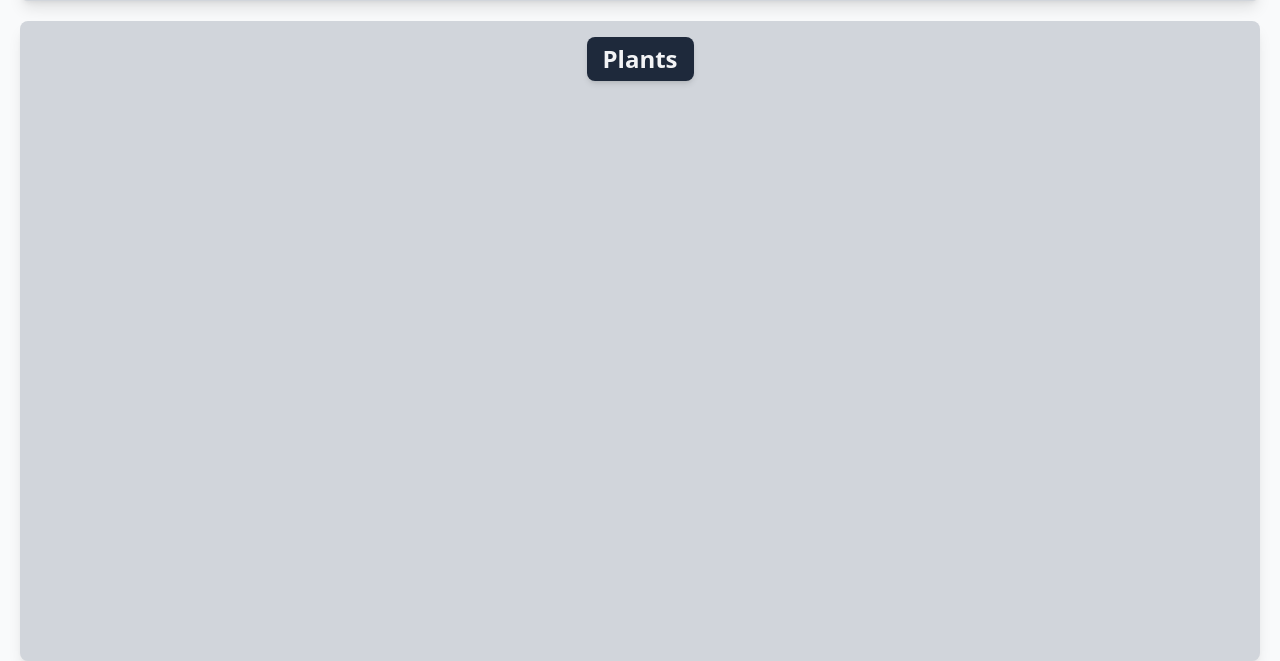
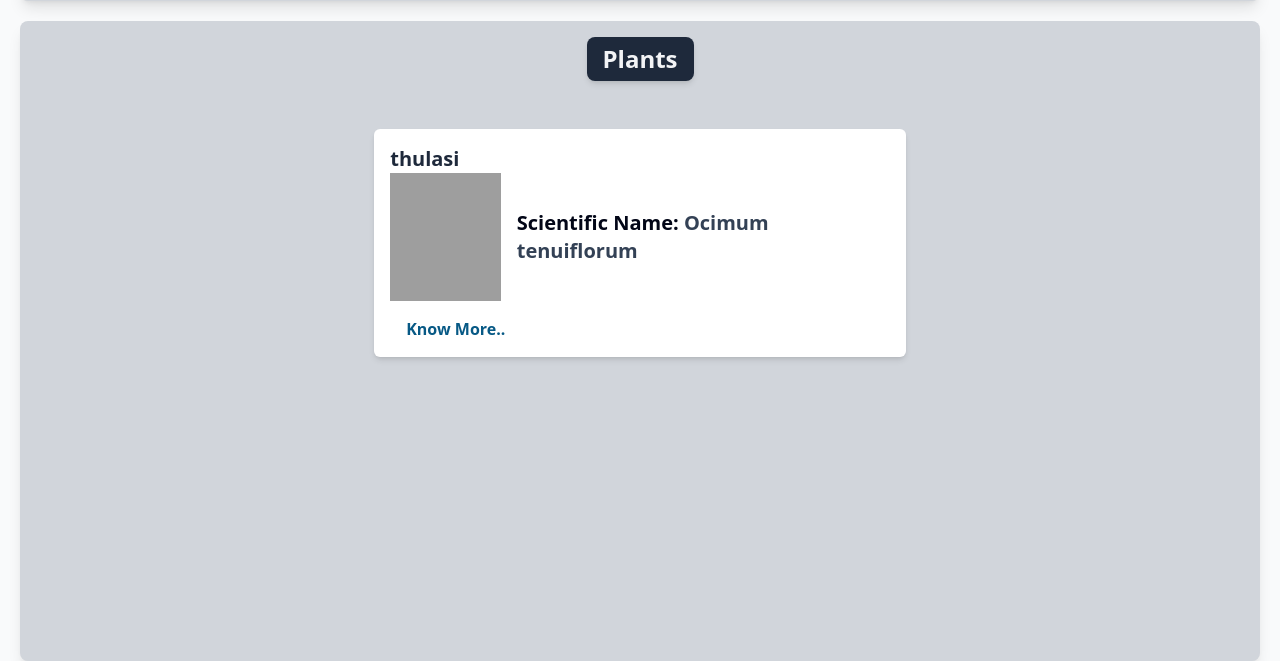
Before and after one commit to 7h3cyb3rm0nk/iks, a PHP site: page /pages/ayurmedics.php in a window 1280 px wide. Shown: the part 1283-1944 px from the top of the page. Run offline with PHP 8.4, Linux system fonts and the light colour scheme; data comes from the database, SQL or seed files in the repository; data that the repository does not hold is empty; grey boxes are pictures that could not be loaded.

Commit message:
feat: add plants list section

```diff
--- a/css/styles.css
+++ b/css/styles.css
@@ -661,6 +665,14 @@ video {
   margin-top: 0.75rem;
 }
 
+.ml-4{
+  margin-left: 1rem;
+}
+
+.mt-4{
+  margin-top: 1rem;
+}
+
 .flex{
   display: flex;
 }
@@ -696,6 +708,14 @@ video {
 
 .h-screen{
   height: 100vh;
+}
+
+.h-\[4em\]{
+  height: 4em;
+}
+
+.h-\[100\%\]{
+  height: 100%;
 }
 
 .max-h-fit{
@@ -734,6 +754,34 @@ video {
 
 .w-full{
   width: 100%;
+}
+
+.w-\[44\%\]{
+  width: 44%;
+}
+
+.w-\[33\%\]{
+  width: 33%;
+}
+
+.w-\[3em\]{
+  width: 3em;
+}
+
+.w-\[4em\]{
+  width: 4em;
+}
+
+.w-\[100\%\]{
+  width: 100%;
+}
+
+.w-\[6em\]{
+  width: 6em;
+}
+
+.w-\[7em\]{
+  width: 7em;
 }
 
 .min-w-\[80vw\]{
@@ -790,12 +838,24 @@ video {
   list-style-type: disc;
 }
 
+.grid-flow-row-dense{
+  grid-auto-flow: row dense;
+}
+
 .grid-cols-10{
   grid-template-columns: repeat(10, minmax(0, 1fr));
 }
 
 .grid-cols-8{
   grid-template-columns: repeat(8, minmax(0, 1fr));
+}
+
+.grid-cols-2{
+  grid-template-columns: repeat(2, minmax(0, 1fr));
+}
+
+.grid-cols-subgrid{
+  grid-template-columns: subgrid;
 }
 
 .grid-rows-2{
@@ -810,6 +870,10 @@ video {
   flex-direction: column;
 }
 
+.items-start{
+  align-items: flex-start;
+}
+
 .items-end{
   align-items: flex-end;
 }
@@ -926,6 +1006,11 @@ video {
 .bg-zinc-500{
   --tw-bg-opacity: 1;
   background-color: rgb(113 113 122 / var(--tw-bg-opacity));
+}
+
+.bg-white{
+  --tw-bg-opacity: 1;
+  background-color: rgb(255 255 255 / var(--tw-bg-opacity));
 }
 
 .bg-opacity-80{
@@ -1037,6 +1122,11 @@ video {
   padding-bottom: 5em;
 }
 
+.py-\[3em\]{
+  padding-top: 3em;
+  padding-bottom: 3em;
+}
+
 .pb-2{
   padding-bottom: 0.5rem;
 }
@@ -1144,6 +1234,21 @@ video {
   color: rgb(39 39 42 / var(--tw-text-opacity));
 }
 
+.text-cyan-600{
+  --tw-text-opacity: 1;
+  color: rgb(8 145 178 / var(--tw-text-opacity));
+}
+
+.text-sky-800{
+  --tw-text-opacity: 1;
+  color: rgb(7 89 133 / var(--tw-text-opacity));
+}
+
+.text-slate-950{
+  --tw-text-opacity: 1;
+  color: rgb(2 6 23 / var(--tw-text-opacity));
+}
+
 .opacity-90{
   opacity: 0.9;
 }
@@ -1157,6 +1262,12 @@ video {
 .shadow-md{
   --tw-shadow: 0 4px 6px -1px rgb(0 0 0 / 0.1), 0 2px 4px -2px rgb(0 0 0 / 0.1);
   --tw-shadow-colored: 0 4px 6px -1px var(--tw-shadow-color), 0 2px 4px -2px var(--tw-shadow-color);
+  box-shadow: var(--tw-ring-offset-shadow, 0 0 #0000), var(--tw-ring-shadow, 0 0 #0000), var(--tw-shadow);
+}
+
+.shadow-sm{
+  --tw-shadow: 0 1px 2px 0 rgb(0 0 0 / 0.05);
+  --tw-shadow-colored: 0 1px 2px 0 var(--tw-shadow-color);
   box-shadow: var(--tw-ring-offset-shadow, 0 0 #0000), var(--tw-ring-shadow, 0 0 #0000), var(--tw-shadow);
 }
 
--- a/pages/ayurmedics.php
+++ b/pages/ayurmedics.php
@@ -70,6 +70,41 @@ include("header.php");
 <!-- Plants List -->
     <section class=" m-5 bg-gray-300 shadow-lg min-h-[80vh] min-w-[80vw] snap-center snap-always   rounded-lg p-4 ">
     <div class="head w-full md:w-fit shadow-md mx-auto  bg-slate-800 h-11 px-4 rounded-lg text-gray-100 font-bold text-center py-2 text-lg md:text-2xl flex items-center justify-center flex-row">Plants</div>
+    <!-- this container holds all the list of plants -->
+    <div class="plantsListContainer overflow-auto flex flex-cols items-start justify-center gap-12 py-[3em]">
+        <?php
+        $sql = "select * from plants";
+        $stmt = $mysqli->prepare($sql);
+        $stmt->execute();
+        $result = $stmt->get_result();
+
+        if($result->num_rows > 0) {
+            while($row = $result->fetch_assoc()){
+                echo "
+                <div class='bg-white w-[44%] rounded-md shadow-md p-4 grid grid-cols-2 grid-flow-row-dense ' >
+                <section class='text-slate-800 font-bold text-xl plantName col-span-2'>{$row['name']}</section>
+                <div class='col-span-2 flex items-center justify-start  '>
+                <section class='w-[7em] h-[8em]'>
+                <img src='https://google.com' class='h-[100%] w-[100%]'>
+                </section>
+                <section class='plantScientificName text-slate-700 ml-4 text-xl font-semibold'><span class='text-slate-950'>Scientific Name:</span> {$row['scientific_name']}</section>
+                </div>
+                <section id='{$row['name']}' class='know-more text-sky-800 font-semibold cursor-pointer mt-4 col-span-2 ml-4 hover:text-sky-950'>Know More..</section>
+                <section class='col-span-2 hidden' id='{$row['name']}-desc'>
+                </section>
+                </div>
+
+                ";
+
+            }
+        }
+
+
+
+
+        ?>
+
+    </div>
 
 
 
@@ -136,6 +171,28 @@ include("header.php");
 
     });
 
+    // ajax call for fetching plant description
+
+    $(".know-more").click(function() {
+
+        var plantName = $(this).attr('id');
+        var descContainer = $(this).siblings(`#${plantName}-desc`);
+
+        $.ajax({
+            url:"ayurmedics/getPlantDescription.php",
+            type: "get",
+            data: {"query": plantName},
+            success: function(data) {
+                descContainer.html(data);
+                descContainer.show();
+            },
+            error: function(xhr, status, error) {
+                console.error(error);
+            },
+        });
+
+    });
+
 </script>
 </body>
 </html>
--- a/pages/ayurmedics/getDiseases.php
+++ b/pages/ayurmedics/getDiseases.php
@@ -54,6 +54,7 @@
        } else{
         echo "<h1 class='text-3xl font-bold text-orange-900 bg-slate-200 rounded-lg h-fit p-4'>NO REMEDIES FOUND</h1>";
        }
+       $stmt->close();
 
 
     }
--- a/pages/ayurmedics/getPlants.php
+++ b/pages/ayurmedics/getPlants.php
@@ -52,6 +52,7 @@
        } else{
         echo "<h1 class='text-3xl font-bold text-orange-900 bg-slate-200 rounded-lg h-fit p-4'>NO PLANTS FOUND</h1>";
        }
+       $stmt->close();
 
 
     }
```
Also changed, not shown: other parts of css/styles.css (+39 -4 lines), pages/ayurmedics/getPlantDescription.php (added, +21 -0 lines).
